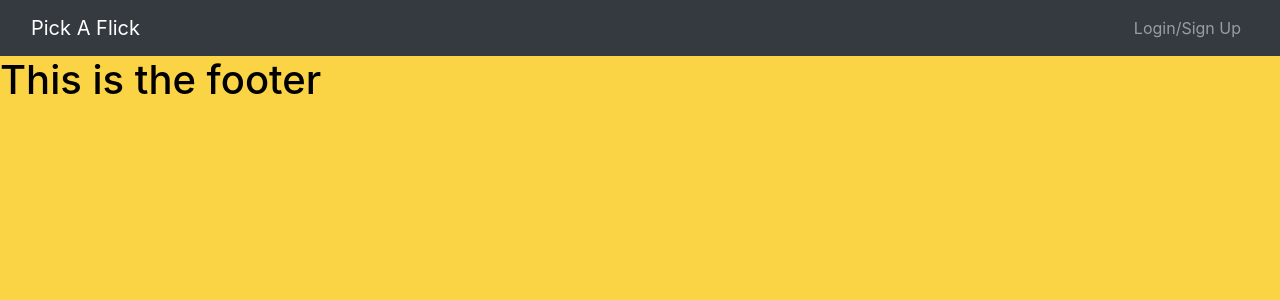
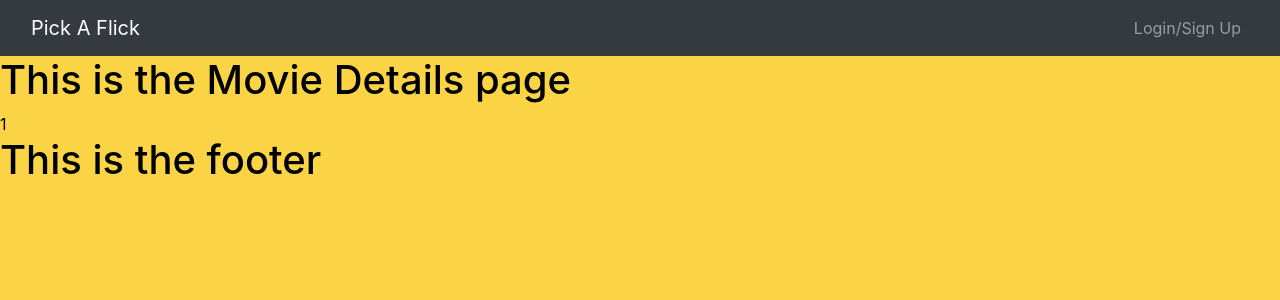
Before and after one commit to NotANewt/pick_a_flick, a React (Create React App) app in the folder client/: page /Movies/MovieDetails/1 in a window 1280 px wide. Shown: the top 300 px of the page. Built offline with nearby package versions, Linux system fonts and the light colour scheme; no server answers.

Commit message:
used useParams and link to dynamically create a link to a MovieDetails page that sends the doesthedogdie id number

```diff
--- a/client/src/App.js
+++ b/client/src/App.js
@@ -1,5 +1,5 @@
 import React from "react";
-import { BrowserRouter as Router, Routes, Route } from "react-router-dom";
+import { BrowserRouter as Router, Routes, Route, Switch } from "react-router-dom";
 import { ApolloClient, InMemoryCache, ApolloProvider, createHttpLink } from "@apollo/client";
 import { setContext } from "@apollo/client/link/context";
 
@@ -49,7 +49,7 @@ function App() {
             <Route path="/Profile" element={<Profile />} />
             <Route path="/Dealbreakers" element={<DealbreakersSearch />} />
             <Route path="/Movies" element={<MovieSearch />} />
-            <Route path="MovieDetails" element={<MovieDetails />} />
+            <Route path="/Movies/MovieDetails/:dddId" element={<MovieDetails />} />
           </Routes>
         </Layout>
       </Router>
--- a/client/src/components/MovieSearchComp.js
+++ b/client/src/components/MovieSearchComp.js
@@ -1,5 +1,7 @@
 import React, { useState, useEffect } from "react";
 import { Jumbotron, Container, Col, Form, Button, Card, CardColumns } from "react-bootstrap";
+import { useParams, Link } from "react-router-dom";
+import MovieDetails from "../pages/MovieDetails";
 
 import { useMutation } from "@apollo/client";
 // import { SAVE_MOVIE } from "../utils/mutations";
@@ -119,7 +121,7 @@ const MovieSearch = () => {
                   <p className="small">Release Year: {movie.year}</p>
                   <p className="small">Genre: {movie.genre}</p>
                   <Card.Text>{movie.overview}</Card.Text>
-                  <Button onClick={() => handleSaveMovie(movie.dddId)}>Save This Movie</Button>
+                  <Link to={`MovieDetails/${movie.dddId}`}>View Movie Details</Link>
                 </Card.Body>
               </Card>
             );
--- a/client/src/pages/MovieDetails.js
+++ b/client/src/pages/MovieDetails.js
@@ -1,9 +1,12 @@
 import React, { useState, useEffect } from "react";
 import { Jumbotron, Container, Col, Form, Button, Card, CardColumns } from "react-bootstrap";
+import { useParams } from "react-router-dom";
 
 function MovieDetails() {
   // create state for holding returned doesthedogdie api data
-  const [searchedDealbreakers, setSearchedDealbreakers] = useState([]);
+  const [searchedMovieDetails, setSearchedMovieDetails] = useState([]);
+  const { dddId } = useParams();
+  console.log(dddId);
 
   useEffect(() => {
     getDealbreakers();
@@ -21,13 +24,12 @@ function MovieDetails() {
         },
       };
 
-      // TODO: remove this hard coded variable when I get the movie search link set up
-      const dddId = 10752;
-
       // TODO: remove this when not working on localhost
       const corsAnywhere = `https://cors-anywhere.herokuapp.com/`;
 
       const url = `${corsAnywhere}https://www.doesthedogdie.com/media/${dddId}`;
+
+      console.log(url);
 
       await fetch(url, options)
         .then((response) => {
@@ -61,7 +63,7 @@ function MovieDetails() {
   return (
     <>
       <h1>This is the Movie Details page</h1>
-      {searchedDealbreakers}
+      {dddId}
     </>
   );
 }
```
